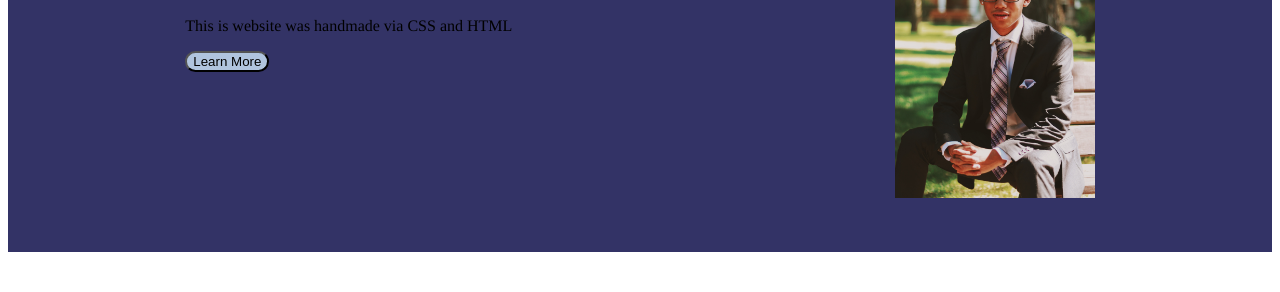
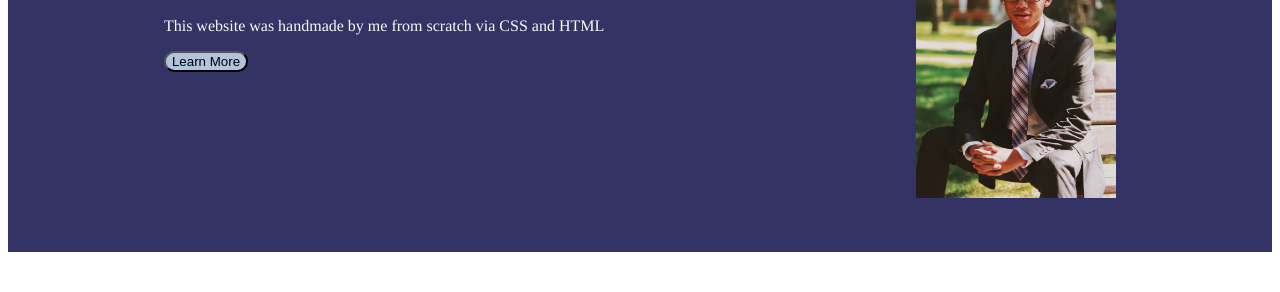
Before and after one commit to EJ-Lan/landingPage, a plain HTML site: page index.html in a window 1280 px wide. Shown: the part 198-490 px from the top of the page. Drawn offline with Linux system fonts and the light colour scheme.

Commit message:
Little bit of editing

```diff
--- a/index.html
+++ b/index.html
@@ -9,7 +9,6 @@
     <body>
         <div class="header">
             <div class="logo"><h3>Ervin Jon Lanada</h3></div>
-
                 <div class="links">
                     <ul class="mylinks">
                         <li><a href="/pages/aboutme.html">About Me</a></li>
@@ -22,7 +21,7 @@
         <div class="content1">
             <div class="block1">
                 <h1>Portfolio Website</h1>
-                <p>This is website was handmade via CSS and HTML</p>
+                <p class="minicontent">This website was handmade by me from scratch via CSS and HTML</p>
                 <button>Learn More</button>
             </div>
             <div class=myimage>
--- a/style.css
+++ b/style.css
@@ -2,6 +2,11 @@ body {
     display: flex;
     flex-direction: column;
     font-family: "Times New", Times, serif;
+}
+
+.minicontent {
+    font-size: 16px;
+    color: #F9FAF8;
 }
 
 .header {
```
